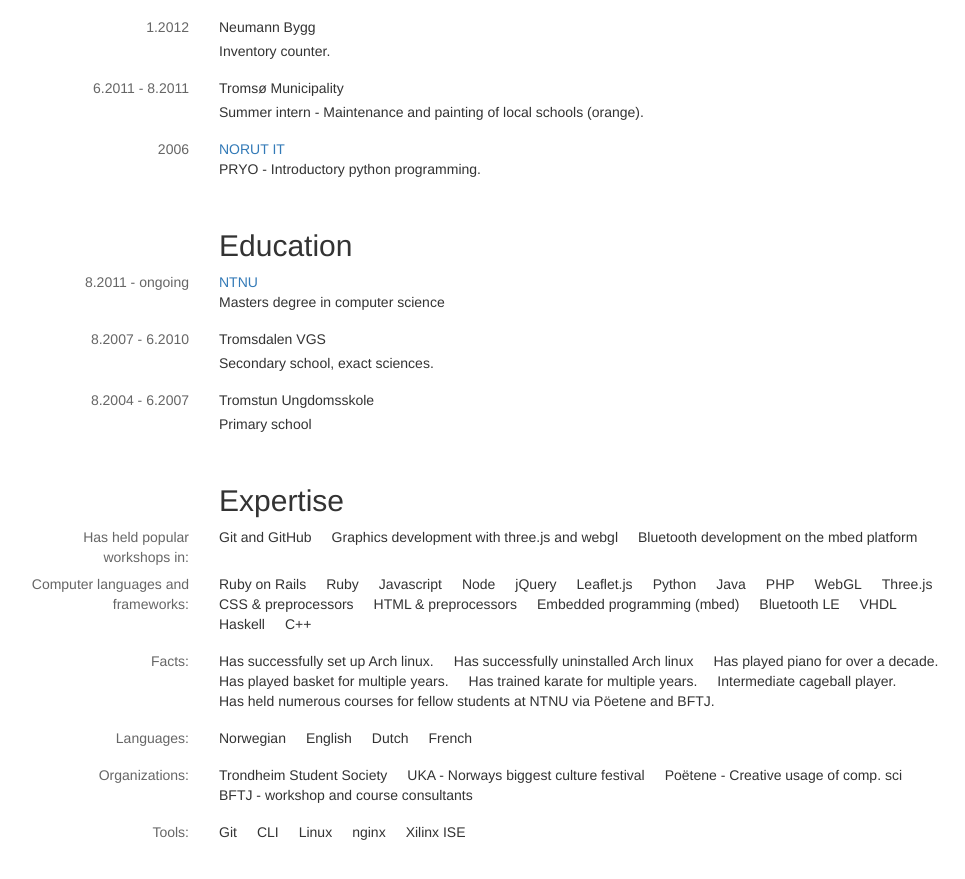
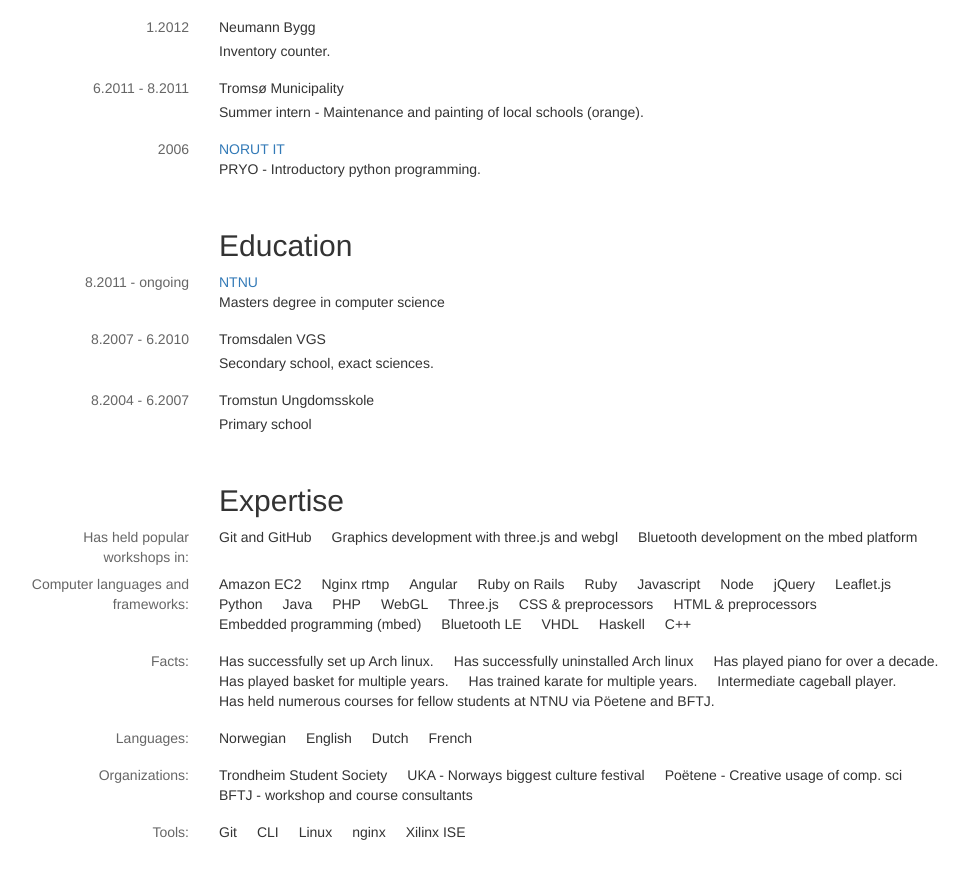
Before and after one commit to aleksanb/burkow, a Jekyll site: the page built from index.html, in a window 1280 px wide and 900 px high, scrolled down 1966 px. Shown: the top 879 px of the window, without its empty margins (46-1011 px from the left). Built offline with Jekyll 4.4.1, drawn with Linux system fonts in a browser that asks for light colours; nearby versions of some CDN libraries.

Commit message:
Add more expertise

```diff
--- a/_data/expertise.yml
+++ b/_data/expertise.yml
@@ -6,6 +6,9 @@
 
 - title: "Computer languages and frameworks:"
   entries:
+    - "Amazon EC2"
+    - "Nginx rtmp"
+    - "Angular"
     - "Ruby on Rails"
     - "Ruby"
     - "Javascript"
```
